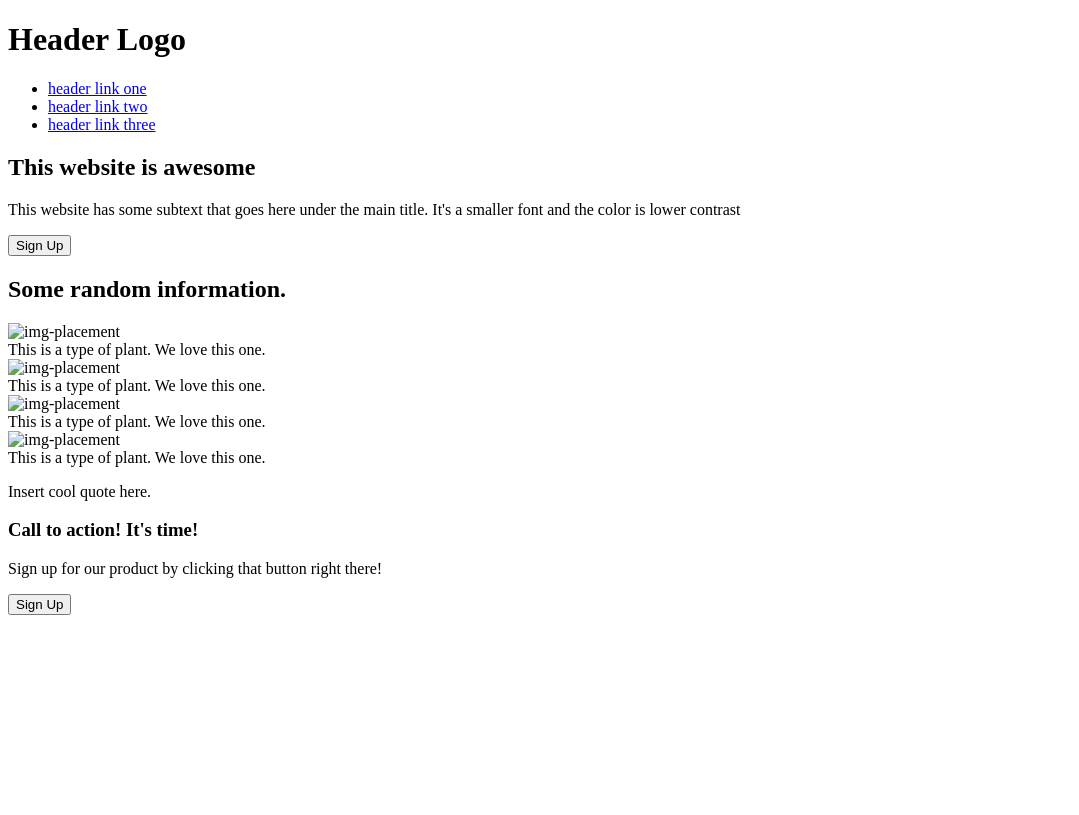
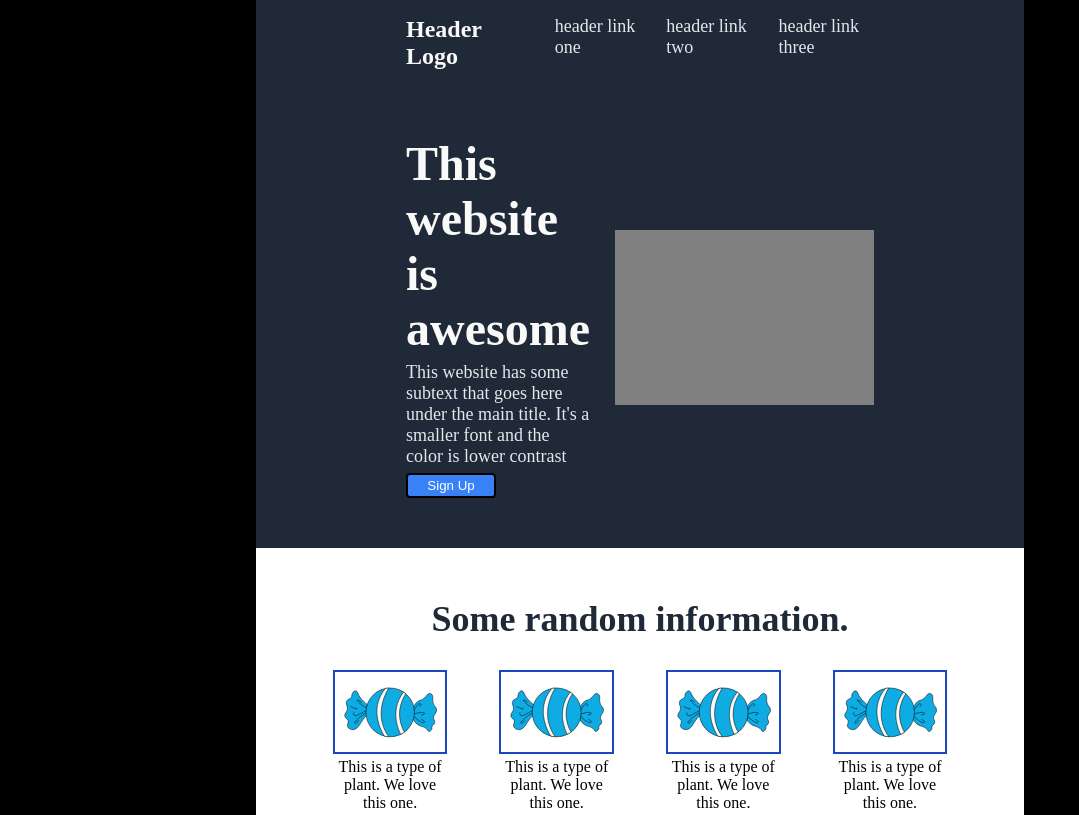
Before and after one commit to mustafa-digital/landing-page, a plain HTML site: page index.html in a window 1280 px wide. Shown: the top 815 px of the page, without its empty margins (0-1079 px from the left). Drawn offline with Linux system fonts and the light colour scheme.

Commit message:
Add stylesheet

```diff
--- a/index.html
+++ b/index.html
@@ -10,18 +10,20 @@
 
         <div class="header">
             <div class="header-top">
-                <h1>Header Logo</h1>
+                <h1 class="header-logo">Header Logo</h1>
                 <ul>
-                    <li><a href="#">header link one</a></li>
-                    <li><a href="#">header link two</a></li>
-                    <li><a href="#">header link three</a></li>
+                    <li class="header-link"><a href="#">header link one</a></li>
+                    <li class="header-link"><a href="#">header link two</a></li>
+                    <li class="header-link"><a href="#">header link three</a></li>
                 </ul>
             </div>
 
             <div class="header-bottom">
-                <h2>This website is awesome</h2>
-                <p>This website has some subtext that goes here under the main title. It's a smaller font and the color is lower contrast</p>
+                <div class="hero-text-box">
+                    <h2 class="hero-text">This website is awesome</h2>
+                    <p class="secondary-text">This website has some subtext that goes here under the main title. It's a smaller font and the color is lower contrast</p>
                     <button class="sign-up-button">Sign Up</button>
+                </div>
                 <div class="header-img"></div>
             </div>
         </div>
@@ -29,40 +31,47 @@
         <div class="info">
             <h2>Some random information.</h2>
 
+            <div class="info-img-container">
+
                 <div class="info-image">
-                <img  alt="img-placement">
-                <div class="text">This is a type of plant. We love this one.</div>
+                    <img class="img-box" src="img/candy.svg" alt="img-placement">
+                    <div class="info-text">This is a type of plant. We love this one.</div>
                 </div>
 
                 <div class="info-image">
-                <img  alt="img-placement">
-                <div class="text">This is a type of plant. We love this one.</div>
+                    <img class="img-box" src="img/candy.svg" alt="img-placement">
+                    <div class="info-text">This is a type of plant. We love this one.</div>
                 </div>
 
                 <div class="info-image">
-                <img  alt="img-placement">
-                <div class="text">This is a type of plant. We love this one.</div>
+                    <img class="img-box" src="img/candy.svg" alt="img-placement">
+                    <div class="info-text">This is a type of plant. We love this one.</div>
                 </div>
 
                 <div class="info-image">
-                <img  alt="img-placement">
-                <div class="text">This is a type of plant. We love this one.</div>
+                    <img class="img-box" src="img/candy.svg" alt="img-placement">
+                    <div class="info-text">This is a type of plant. We love this one.</div>
+                </div>
             </div>
         </div>
 
         <div class="testimonial">
-            <p>Insert cool quote here.</p>
+            <p class="quote-text">I would recommend Candy Land Inc. for anyone trying to get the word out about their business. It has saved me so much time!</p>
+            <p class="signature">-Sargon of Akkad</p>
         </div>
 
         <div class="sign-up-section">
+            <div class="sign-up-info">
                 <div class="sign-up-text">
                     <h3>Call to action! It's time!</h3>
                     <p>Sign up for our product by clicking that button right there!</p>
                 </div>
-            <button class="sign-up-button">Sign Up</button>
+                <div class="sign-up-button-section">
+                    <button class="sign-up-button" style="border: 2px solid white;">Sign Up</button>
+                </div>
             </div>
 
-
+        </div>
 
     </body>
 </html>
--- a/styles.css
+++ b/styles.css
@@ -0,0 +1,173 @@
+/* styles.css */
+
+body {
+    margin: 0;
+    display: flex;
+    flex-direction: column;
+    background-color: black;
+    padding: 0px 20vw;
+}
+
+a {
+    text-decoration: none;
+}
+
+.header {
+    flex-basis: 400px;
+    background-color: #1F2937;
+    padding: 0px 150px 0px 150px;
+    flex: 1;
+}
+
+.header-top {
+    display: flex;
+    justify-content: space-between;
+
+}
+
+.header-top ul {
+    display: flex;
+    gap: 24px;
+}
+
+.header-logo {
+    font-size: 24px;
+    color: #F9FAF8;
+}
+
+.header-link,
+.secondary-text,
+a {
+    font-size: 18px;
+    color: #E5E7EB;
+}
+
+.header-bottom {
+    display: flex;
+    justify-content: center;
+    align-items: center;
+    margin: 50px 0px;
+    gap: 25px;
+}
+
+.hero-text-box {
+    align-self: flex-start;
+    flex-shrink: 2;
+}
+
+.hero-text {
+    font-size: 48px;
+    font-weight: 800;
+    color: #F9FAF8;
+    margin: 0px;
+}
+
+.secondary-text {
+    margin: 6px 0px;
+}
+
+.header-img {
+    flex-basis: 500px;
+    height: 175px;
+    background-color: gray;
+    min-width: 200px;
+    flex-shrink: 1;
+}
+
+.sign-up-button {
+    background-color: #3882F6;
+    color: white;
+    border: 2px solid black;
+    border-radius: 4px;
+    width: 90px;
+    height: 25px;
+}
+
+ul {
+    list-style-type: none;
+}
+
+.info {
+    background-color: white;
+    text-align: center;
+    height: 350px;
+    flex: 1;
+    padding: 50px;
+}
+
+.info h2 {
+    margin-top: 0px;
+    font-size: 36px;
+    font-weight: 800;
+    color: #1F2937
+}
+
+.info-img-container {
+    display: flex;
+    justify-content: center;
+    gap: 52px;
+}
+
+.info-image {
+    flex-basis: 50px;
+}
+
+.img-box {
+    height: 80px;
+    border: 2px solid rgb(26, 70, 190);
+}
+
+.testimonial {
+    flex: 1;
+    background-color: #E5E7EB;
+    padding: 50px;
+    display: flex;
+    flex-direction: column;
+    justify-content: center;
+    align-items: center;
+}
+
+.quote-text {
+    width: 500px;
+    font-size: 36px;
+    font-weight: light;
+    font-style: italic;
+    color: #1F2937;
+}
+
+.signature {
+    align-self: flex-end;
+    margin: 0px;
+    margin-right: 150px;
+    color: black;
+    font-size: 28px;
+    font-weight: bold;
+}
+
+.sign-up-section {
+    height: 100px;
+    padding: 100px;
+    background-color: white;
+    display: flex;
+    justify-content: center;
+    align-items: center;
+}
+
+.sign-up-info {
+    background-color: #3882F6;
+    width: 800px;
+    color: white;
+    padding: 20px;
+    border-radius: 10px;
+    display: flex;
+    justify-content: space-around;
+    align-items: center;
+}
+
+.sign-up-text {
+
+}
+
+.sign-up-text > * {
+    margin: 0px;
+}
```
Also changed, not shown: img/candy.svg (added), 1 other file. Lines whose indentation alone changed are shown as unchanged.
